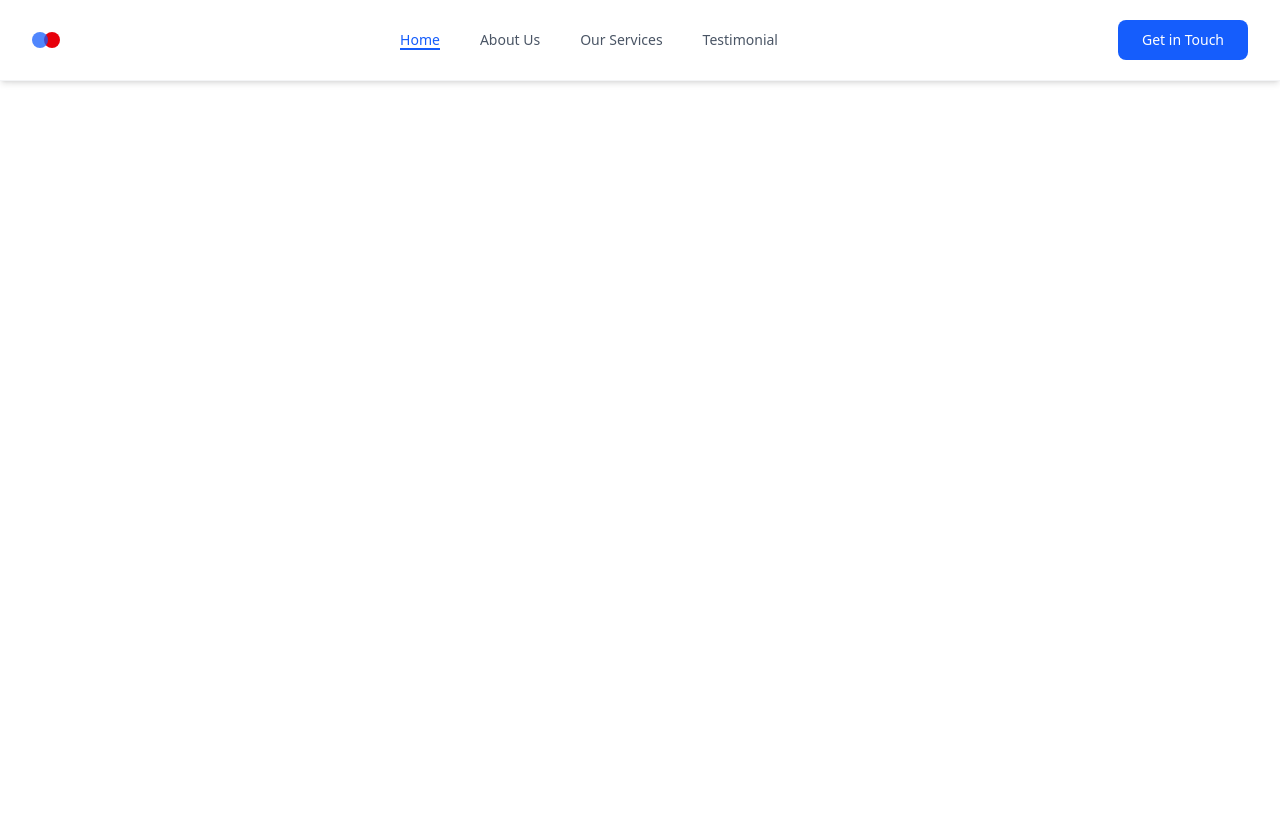
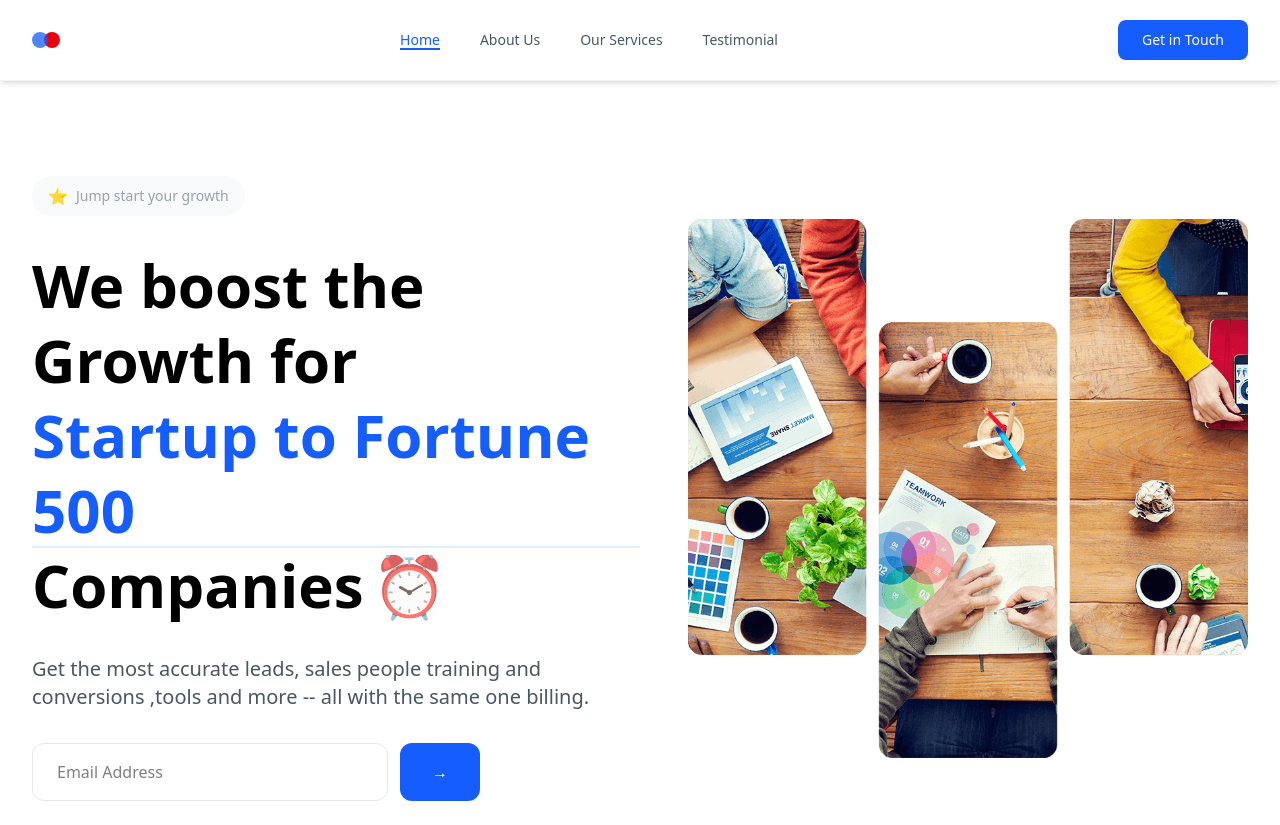
Before and after one commit to mmiskatul/Business-landing-Page, a React (Vite) app: page / in a window 1280 px wide. Before the commit the page ends 800 px from the top, so only its background shows below. Built offline with nearby package versions, Linux system fonts and the light colour scheme.

Commit message:
Hero section added

```diff
--- a/src/App.jsx
+++ b/src/App.jsx
@@ -1,12 +1,14 @@
 import './App.css'
 import Navbar from './component/Navbar'
+import Hero from './component/Hero'
 
 function App() {
 
   return (
     <>
     <Navbar/>
-     </>
+    <Hero/>
+    </>
   )
 }
 
--- /dev/null
+++ b/src/component/Hero.jsx
@@ -0,0 +1,53 @@
+import React from "react";
+import heroImage from '../assets/hero-image.png'
+
+export default function Hero() {
+  return (
+    <section className="container mx-auto flex flex-col md:flex-row lg:flex-row items-center justify-between pt-44 pb-6 px-4 sm:px-6 lg:px-8  ">
+      {/* left part */}
+      <div className="w-full md:w-1/2 space-y-8 ">
+        {/* star Badge  */}
+        <div className="flex px-4 py-2 gap-2 bg-gray-50 rounded-full w-fit items-center hover:bg-gray-100 transition-colors cursor-pointer group">
+          <span className=" text-blue-600 hover:text-amber-400 group-hover:scale-110 transition-transform">
+            ⭐
+          </span>
+          <span className="text-sm font-medium text-gray-400 group-hover:text-gray-950 group-hover:shadow-blue-950 transition-transform">
+            Jump start your growth
+          </span>
+        </div>
+        {/* HERO HEADING */}
+        <h1 className="text-4xl md:text-5xl lg:text-6xl font-bold leading-tight">
+          We boost the Growth for
+          <span className="text-blue-600 relative inline-block">
+            Startup to Fortune 500
+            <span className=" absolute  bottom-0 left-0 w-full h-0.5 bg-blue-200 opacity-50 "></span>
+          </span>{" "}
+          Companies
+          <span className="inline-block ml-2 animate-pulse ">⏰</span>
+        </h1>
+        {/* description Heading */}
+        <p className="text-lg text-gray-600 font-normal md:text-xl max-w-xl ">
+          Get the most accurate leads, sales people training and conversions
+          ,tools and more -- all with the same one billing.
+        </p>
+
+        {/* INPUT & SEARCH OPTION */}
+
+        <div className="flex gap-3 max-w-md">
+          <input
+            type="email"
+            placeholder="Email Address"
+            className="flex-1 px-6 py-4 border border-gray-200 rounded-xl focus:outline-none focus:border-blue-600 focus:ring-2 focus:ring-blue-100 transition-all"
+          />
+          <button className="text-white bg-blue-600 px-8 py-4  rounded-xl hover:bg-blue-700 cursor-pointer transition-all hover:shadow-lg hover:shadow-blue-300 ">→</button>
+        </div>
+      </div>
+      {/* Right part */}
+      <div className="w-full mt-16 md:w-1/2 space-y-8 md:mt-0 pl-0 md:pl-12">
+        <div className="relative ">
+            <img src={heroImage} alt="Hero Image" className="rounded-lg relative z-10  hover:scale-[1.02] transition-transform duration-300" />
+        </div>
+      </div>
+    </section>
+  );
+}
```
